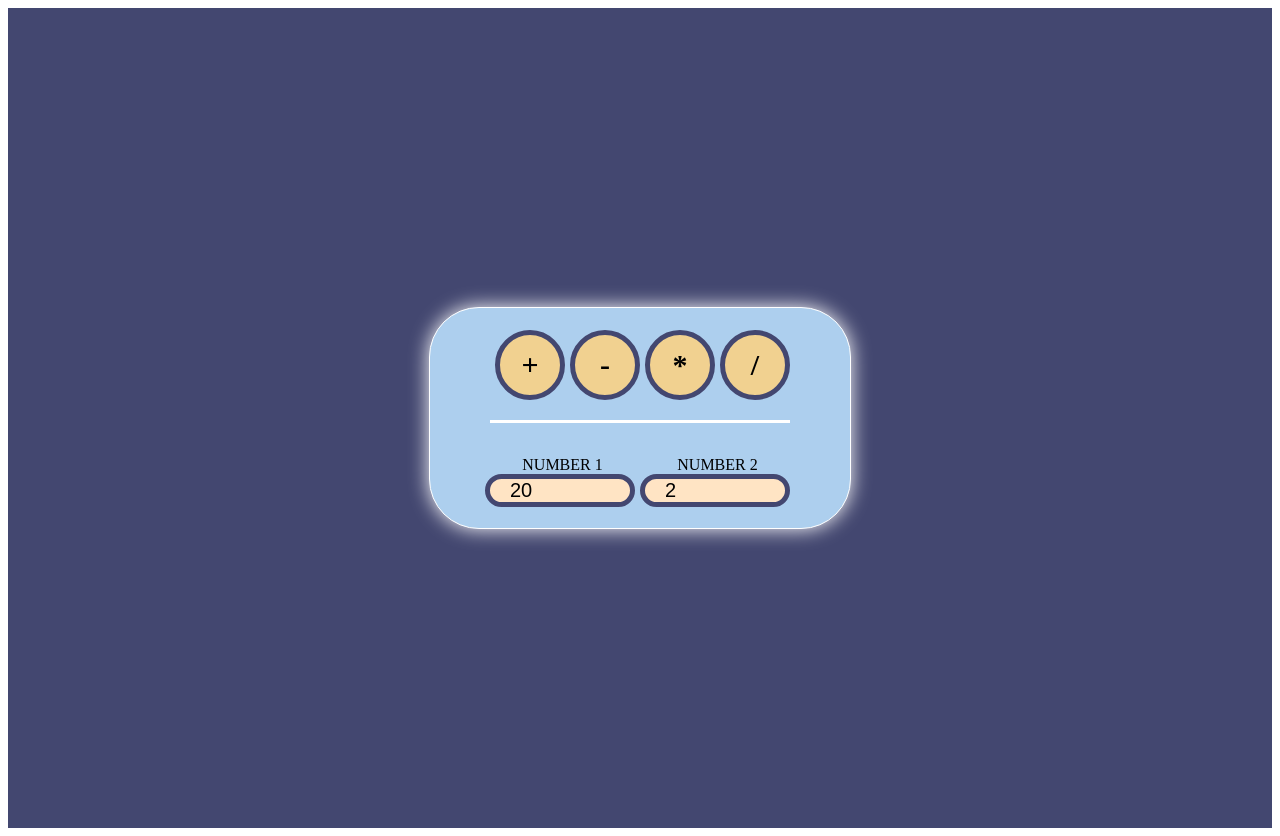
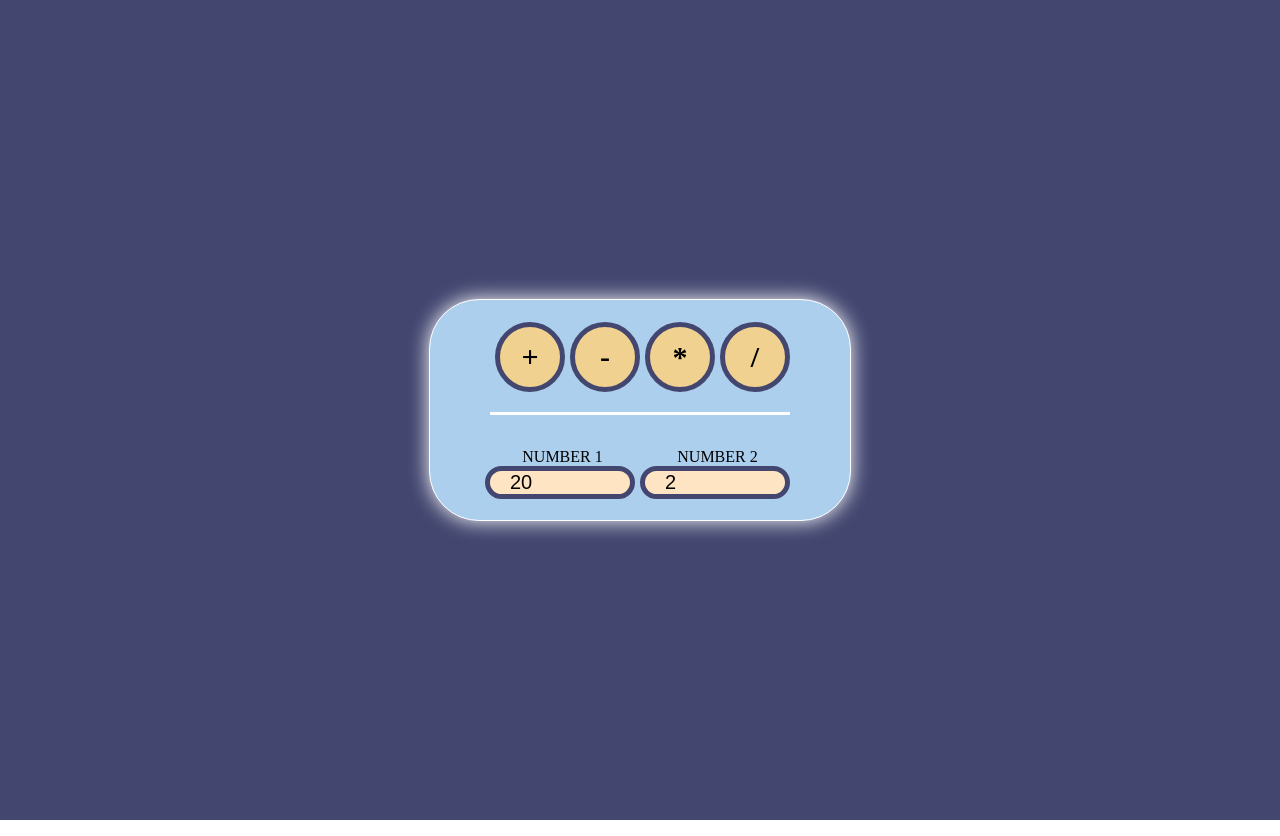
Before and after one commit to eugeneshulgin/001-miniCalculator, a plain HTML site: page index.html in a window 1280 px wide. Drawn offline with Linux system fonts and the light colour scheme.

Commit message:
add reset style

```diff
--- a/style.css
+++ b/style.css
@@ -1,3 +1,9 @@
+* {
+	padding: 0px;
+	margin: 0px;
+	border: none;
+}
+
 .calc-wrapper {
 	background-color: rgb(67, 71, 112);
 	padding: 10px;
```
